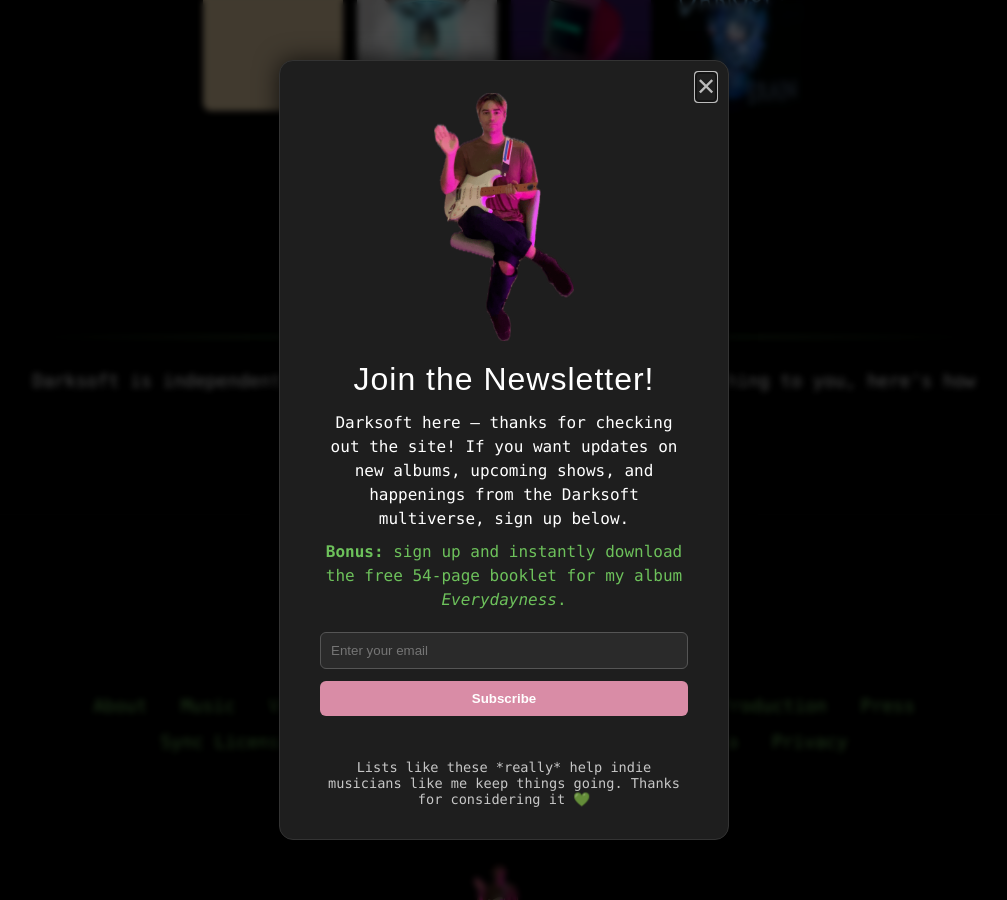
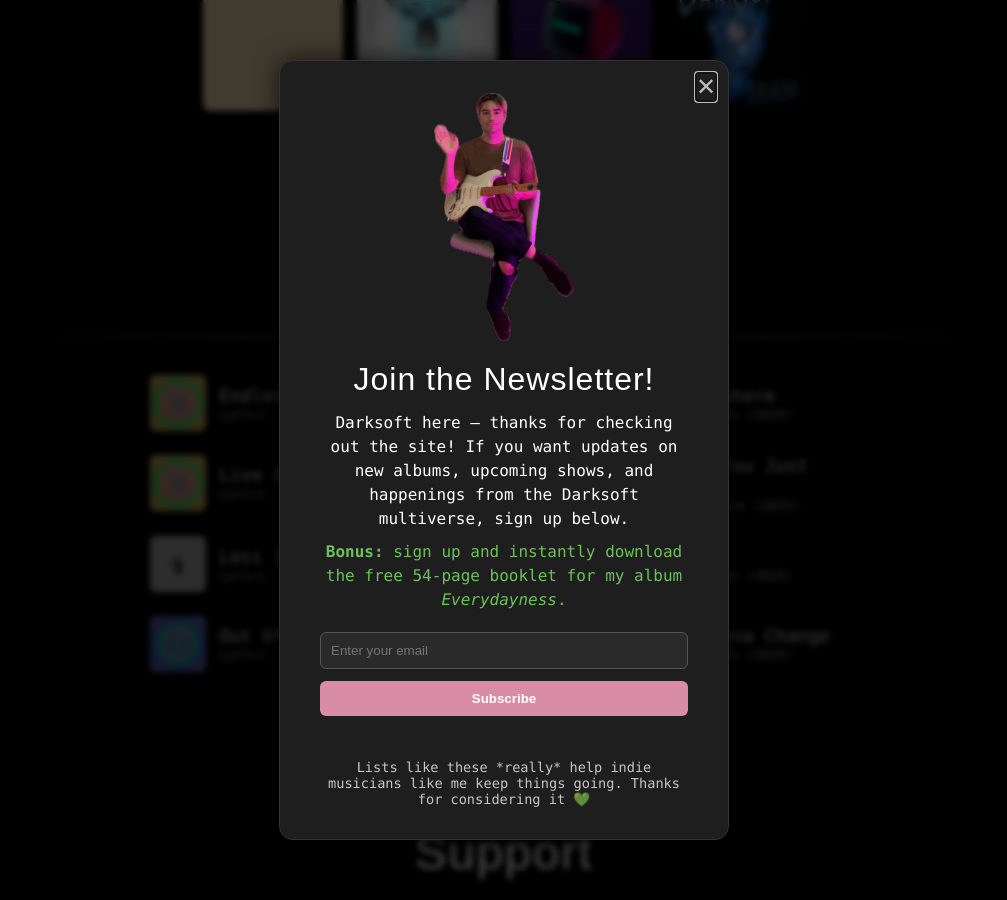
Before and after one commit to darks0ft/website, a Jekyll site: the page built from index.html, in a window 1280 px wide and 900 px high, scrolled down 5372 px, cut to the strip 0-900 px from the top of the window. Shown: the whole strip, without its empty margins (136-1143 px from the left). Built offline with Jekyll 4.4.1, drawn with Linux system fonts in a browser that asks for light colours; some web fonts are replaced; grey boxes are pictures that could not be loaded.

Commit message:
Homepage: add a Most Played Songs block under Music, linking to lyrics pages

```diff
--- /dev/null
+++ b/_data/popular_songs.yml
@@ -0,0 +1,11 @@
+# Homepage "Most Played Songs" block, in this order. Each entry is a track_id from tracks.yml.
+# Ordered by Spotify play count, taken from Spotify's Popular list on the artist page (November 4, 2026).
+# Spotify only lists ten songs there, so check songs outside that list before adding them.
+- relativism_endless_day               # 2,190,535
+- relativism_somewhere_nowhere         # 2,111,355
+- relativism_live_and_let_live         # 1,776,325
+- rationalism_some_things_you_just_know # 776,395
+- grayscale_less_is_more               # 593,779
+- relativism_then_and_now              # 514,534
+- rationalism_out_of_sight_out_of_mind # 291,389
+- relativism_nothings_gonna_change     # 291,036
--- a/index.html
+++ b/index.html
@@ -144,6 +144,27 @@
   <p><a class="cta-button" href="/discography/">Full discography →</a></p>
 </section>
 
+<!-- MOST PLAYED SONGS (the list is in _data/popular_songs.yml) -->
+<section id="most-played">
+  <h2>Most Played Songs</h2>
+  <ol class="popular-songs">
+    {% for track_id in site.data.popular_songs %}
+    {% assign song = site.data.tracks | where: "track_id", track_id | first %}
+    {% assign song_album = site.data.albums | where: "album_id", song.album_id | first %}
+    <li>
+      <a href="/lyrics/{{ song.album_id }}/{{ song.track_title_slug }}/">
+        <img src="/assets/{{ song_album.artwork }}" alt="" width="56" height="56" loading="lazy">
+        <span class="popular-song-text">
+          <span class="popular-song-title">{{ song.track_title }}</span>
+          <span class="popular-song-meta">Lyrics · {{ song_album.album_title }} ({{ song_album.release_year }})</span>
+        </span>
+      </a>
+    </li>
+    {% endfor %}
+  </ol>
+  <p><a class="cta-button" href="/lyrics/">All lyrics →</a></p>
+</section>
+
 <!-- SUPPORT -->
 <section id="support">
   <h2>Support</h2>
--- a/style.css
+++ b/style.css
@@ -1098,8 +1098,56 @@
 
 /* Space between a grid and the button under it */
 .merch-gallery + p,
-.cover-row + p {
+.cover-row + p,
+.popular-songs + p {
   margin-top: 2rem;
+}
+
+/* Homepage: most played songs, linking to their lyrics pages */
+.popular-songs {
+  display: grid;
+  grid-template-columns: repeat(2, minmax(0, 1fr));
+  gap: 0.75rem 1.5rem;
+  max-width: 720px;
+  margin: 1.5rem auto 0;
+  padding: 0;
+  list-style: none;
+  text-align: left;
+}
+
+.popular-songs a {
+  display: flex;
+  align-items: center;
+  gap: 0.85rem;
+  padding: 0.35rem;
+  text-decoration: none;
+}
+
+.popular-songs img {
+  flex: none;
+  width: 56px;
+  height: 56px;
+  object-fit: cover;
+  border-radius: 6px;
+}
+
+.popular-song-text {
+  min-width: 0;
+}
+
+.popular-song-title,
+.popular-song-meta {
+  display: block;
+}
+
+.popular-songs a:hover .popular-song-title {
+  text-decoration: underline;
+}
+
+.popular-song-meta {
+  margin-top: 0.1rem;
+  font-size: 0.8rem;
+  color: #999;
 }
 
 /* Homepage: single latest video, centered */
@@ -1128,6 +1176,10 @@
   .cover-row img {
     width: 96px;
     height: 96px;
+  }
+
+  .popular-songs {
+    grid-template-columns: minmax(0, 1fr);
   }
 }
 
```
Also changed, not shown: README.md.
